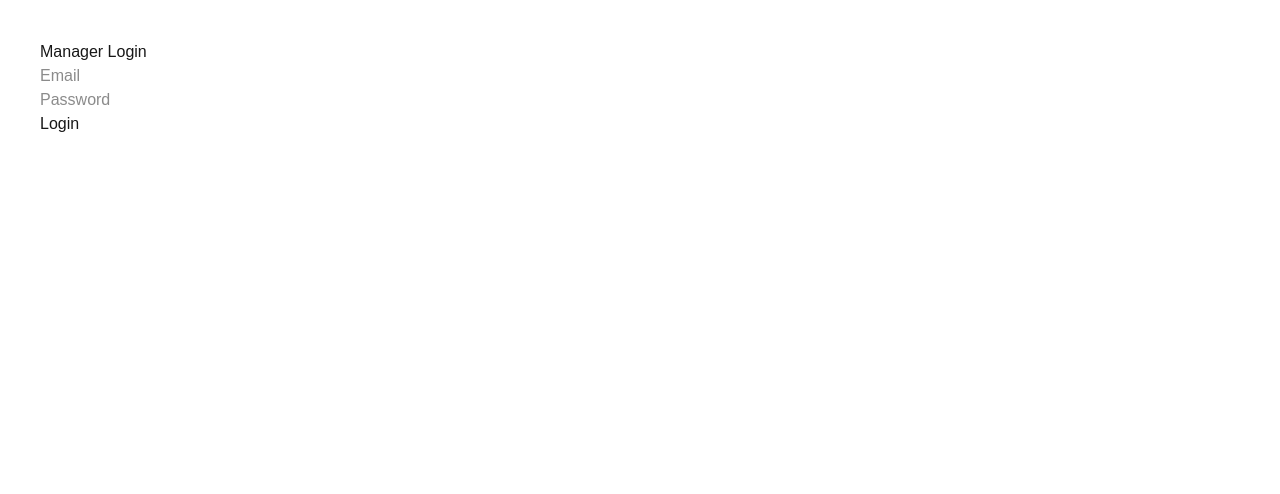
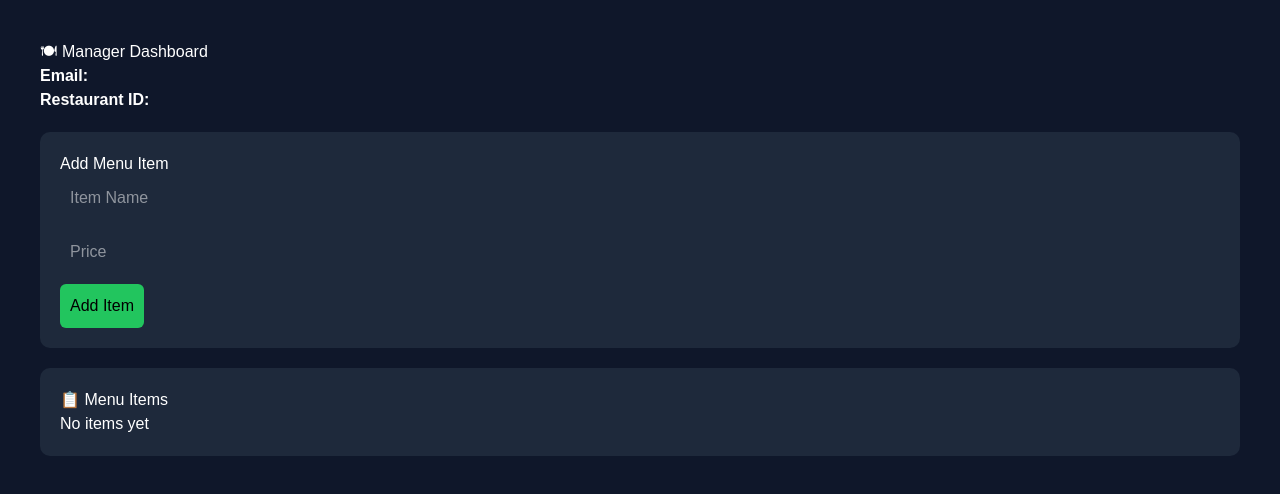
Before and after one commit to autoxai01-oss/smos-ai, a Next.js app: page /manager in a window 1280 px wide. Shown: the top 494 px of the page. Built offline with nearby package versions, Linux system fonts and the light colour scheme.

Commit message:
menu system added

```diff
--- a/app/manager/page.tsx
+++ b/app/manager/page.tsx
@@ -1,52 +1,197 @@
 "use client";
 
-import { useState } from "react";
-import { collection, getDocs } from "firebase/firestore";
+import { useEffect, useState } from "react";
 import { db } from "@/lib/firebase";
+import {
+  collection,
+  addDoc,
+  getDocs,
+  deleteDoc,
+  doc,
+} from "firebase/firestore";
 
-export default function ManagerLogin() {
-  const [email, setEmail] = useState("");
-  const [password, setPassword] = useState("");
+export default function ManagerDashboard() {
+  const [user, setUser] = useState<any>(null);
+  const [items, setItems] = useState<any[]>([]);
 
-  const handleLogin = async () => {
-    const snapshot = await getDocs(collection(db, "users"));
+  const [name, setName] = useState("");
+  const [price, setPrice] = useState("");
 
-    const user = snapshot.docs.find(
-      (doc) =>
-        doc.data().email === email &&
-        doc.data().password === password
+  // ------------------ LOAD USER ------------------
+  useEffect(() => {
+    const data = JSON.parse(localStorage.getItem("manager") || "{}");
+    setUser(data);
+
+    if (data?.restaurantId) {
+      fetchItems(data.restaurantId);
+    }
+  }, []);
+
+  // ------------------ FETCH MENU ------------------
+  const fetchItems = async (restaurantId: string) => {
+    const snapshot = await getDocs(
+      collection(db, "restaurants", restaurantId, "menu")
     );
 
-    if (!user) {
-      alert("Invalid credentials");
+    const data = snapshot.docs.map((doc) => ({
+      id: doc.id,
+      ...doc.data(),
+    }));
+
+    setItems(data);
+  };
+
+  // ------------------ ADD ITEM ------------------
+  const addItem = async () => {
+    if (!name || !price) {
+      alert("Fill all fields");
       return;
     }
 
-    if (user.data().role !== "manager") {
-      alert("Access denied");
-      return;
+    try {
+      await addDoc(
+        collection(db, "restaurants", user.restaurantId, "menu"),
+        {
+          name,
+          price,
+          createdAt: new Date(),
+        }
+      );
+
+      alert("Item Added ✅");
+
+      setName("");
+      setPrice("");
+      fetchItems(user.restaurantId);
+    } catch (err) {
+      console.error(err);
+      alert("Error adding item");
     }
-
-    localStorage.setItem("manager", JSON.stringify(user.data()));
-
-    window.location.href = "/manager/dashboard";
   };
 
+  // ------------------ DELETE ITEM ------------------
+  const deleteItem = async (id: string) => {
+    await deleteDoc(
+      doc(db, "restaurants", user.restaurantId, "menu", id)
+    );
+
+    fetchItems(user.restaurantId);
+  };
+
+  if (!user) return <p>Loading...</p>;
+
   return (
-    <div style={{ padding: 40 }}>
-      <h2>Manager Login</h2>
+    <div style={styles.container}>
+      <h1>🍽 Manager Dashboard</h1>
 
-      <input placeholder="Email" onChange={(e) => setEmail(e.target.value)} />
-      <br />
+      <p><b>Email:</b> {user.email}</p>
+      <p><b>Restaurant ID:</b> {user.restaurantId}</p>
 
-      <input
-        placeholder="Password"
-        type="password"
-        onChange={(e) => setPassword(e.target.value)}
-      />
-      <br />
+      {/* ------------------ ADD ITEM ------------------ */}
+      <div style={styles.card}>
+        <h2>Add Menu Item</h2>
 
-      <button onClick={handleLogin}>Login</button>
+        <input
+          style={styles.input}
+          placeholder="Item Name"
+          value={name}
+          onChange={(e) => setName(e.target.value)}
+        />
+
+        <input
+          style={styles.input}
+          placeholder="Price"
+          value={price}
+          onChange={(e) => setPrice(e.target.value)}
+        />
+
+        <button style={styles.button} onClick={addItem}>
+          Add Item
+        </button>
+      </div>
+
+      {/* ------------------ MENU LIST ------------------ */}
+      <div style={styles.card}>
+        <h2>📋 Menu Items</h2>
+
+        {items.length === 0 && <p>No items yet</p>}
+
+        {items.map((item) => (
+          <div key={item.id} style={styles.row}>
+            <div>
+              <b>{item.name}</b>
+              <p style={styles.price}>₹ {item.price}</p>
+            </div>
+
+            <button
+              style={styles.delete}
+              onClick={() => deleteItem(item.id)}
+            >
+              Delete
+            </button>
+          </div>
+        ))}
+      </div>
     </div>
   );
 }
+
+// ------------------ STYLES ------------------
+
+const styles: any = {
+  container: {
+    padding: "40px",
+    background: "#0f172a",
+    minHeight: "100vh",
+    color: "white",
+  },
+
+  card: {
+    background: "#1e293b",
+    padding: "20px",
+    borderRadius: "10px",
+    marginTop: "20px",
+  },
+
+  input: {
+    display: "block",
+    width: "100%",
+    marginBottom: "10px",
+    padding: "10px",
+    borderRadius: "6px",
+    border: "none",
+  },
+
+  button: {
+    background: "#22c55e",
+    color: "black",
+    padding: "10px",
+    border: "none",
+    borderRadius: "6px",
+    cursor: "pointer",
+  },
+
+  delete: {
+    background: "#ef4444",
+    color: "white",
+    padding: "8px",
+    border: "none",
+    borderRadius: "6px",
+    cursor: "pointer",
+  },
+
+  row: {
+    display: "flex",
+    justifyContent: "space-between",
+    alignItems: "center",
+    background: "#334155",
+    padding: "10px",
+    marginTop: "10px",
+    borderRadius: "6px",
+  },
+
+  price: {
+    fontSize: "12px",
+    color: "#94a3b8",
+  },
+};
```
